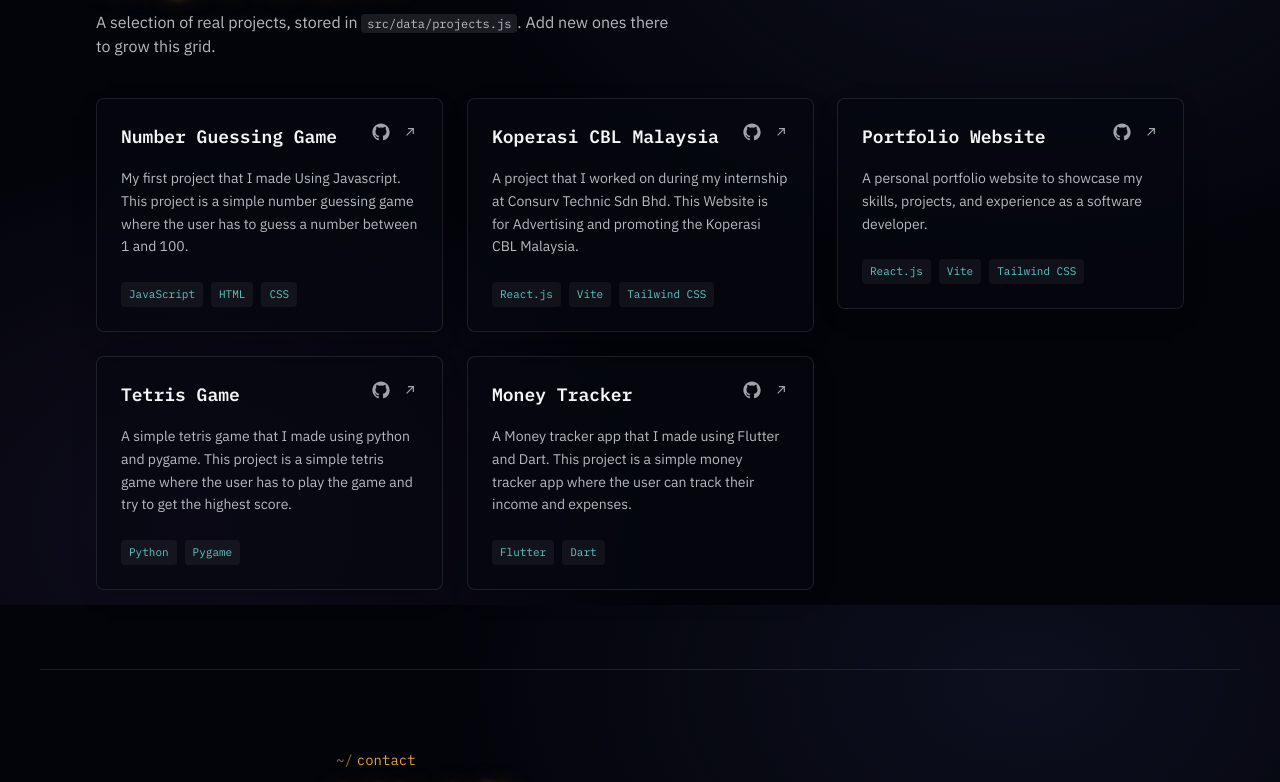
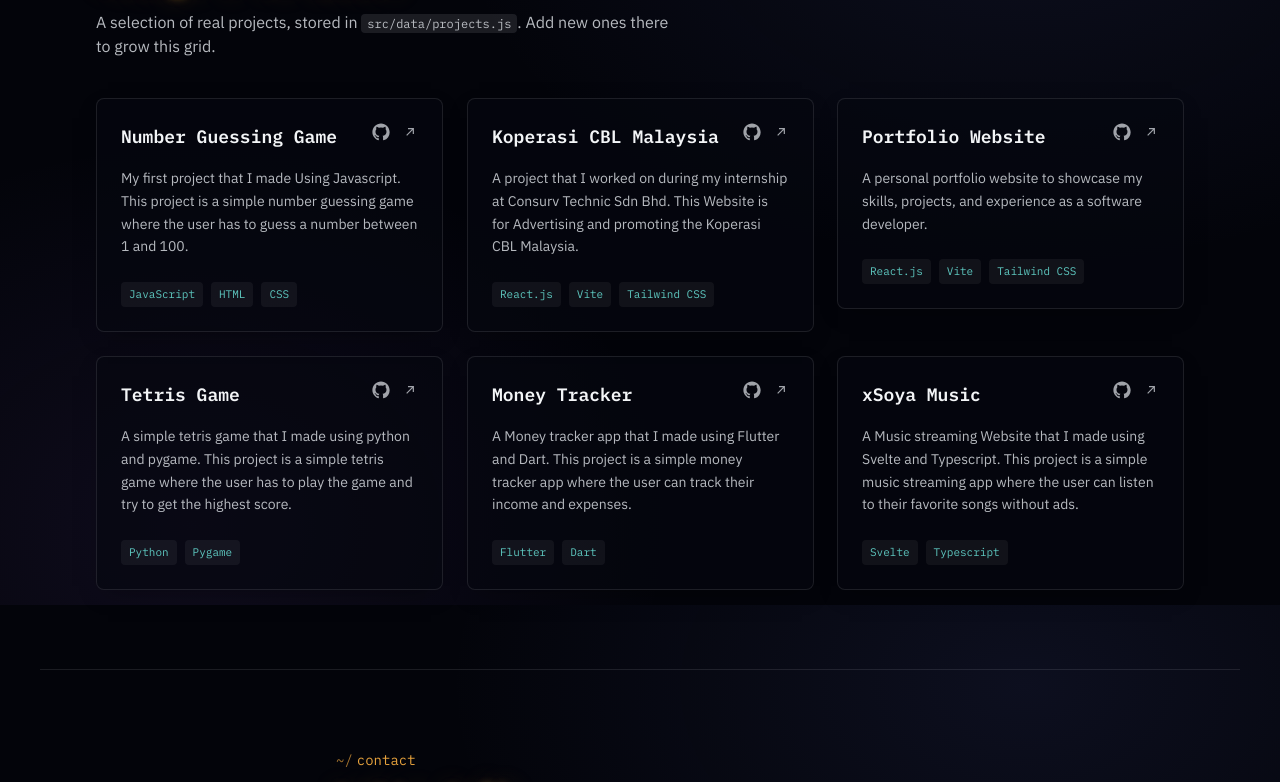
Before and after one commit to KacanggSoyaa/homepage, a React (Vite) app: page / in a window 1280 px wide. Shown: the part 995-1777 px from the top of the page. Built offline with nearby package versions, Linux system fonts and the light colour scheme; no server answers.

Commit message:
Add xSoya Music project to projects data

```diff
--- a/src/data/projects.js
+++ b/src/data/projects.js
@@ -49,4 +49,13 @@ export const projects = [
     github: 'https://github.com/KacanggSoyaa/moneytracker.git',
     demo: '',
   },
+  {
+    id: 6,
+    title: 'xSoya Music',
+    description:
+      'A Music streaming Website that I made using Svelte and Typescript. This project is a simple music streaming app where the user can listen to their favorite songs without ads.',
+    stack: ['Svelte', 'Typescript'],
+    github: 'https://github.com/KacanggSoyaa/xsoya-music.git',
+    demo: '',
+  },
 ]
```
